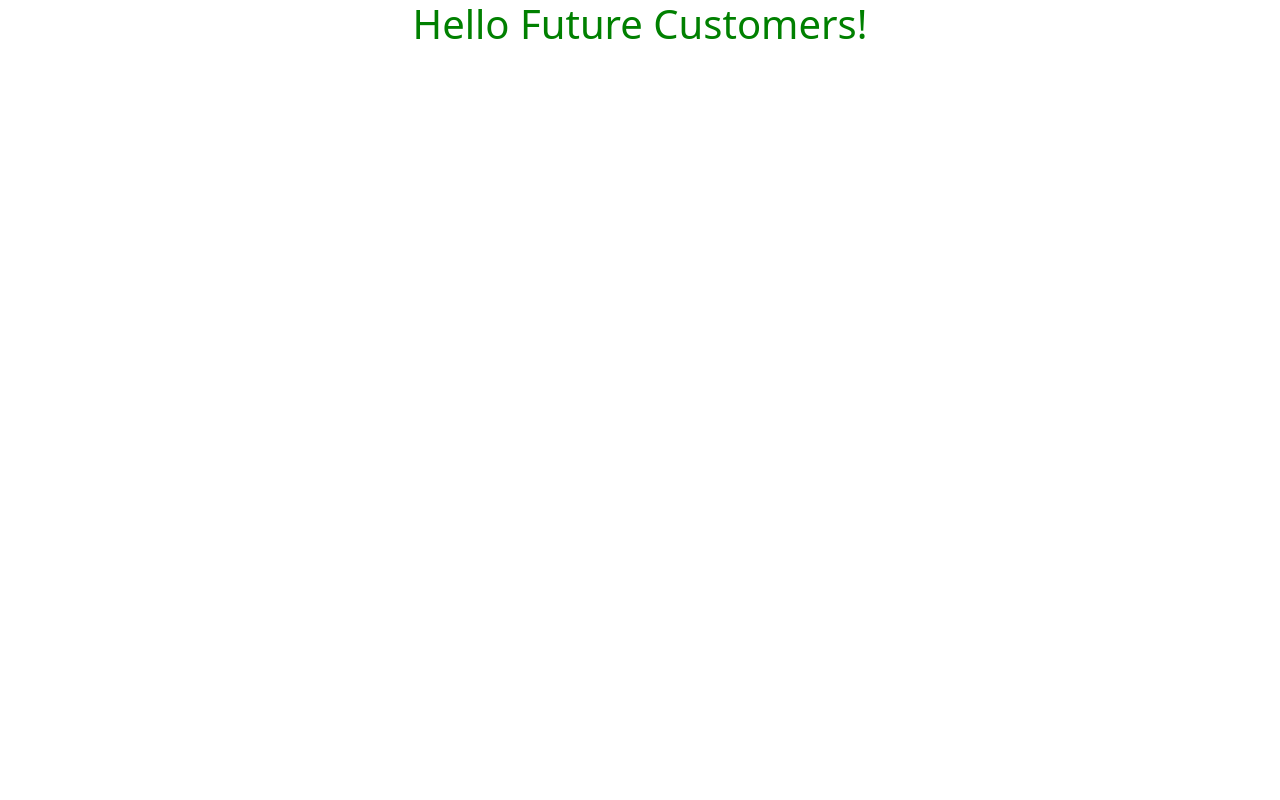
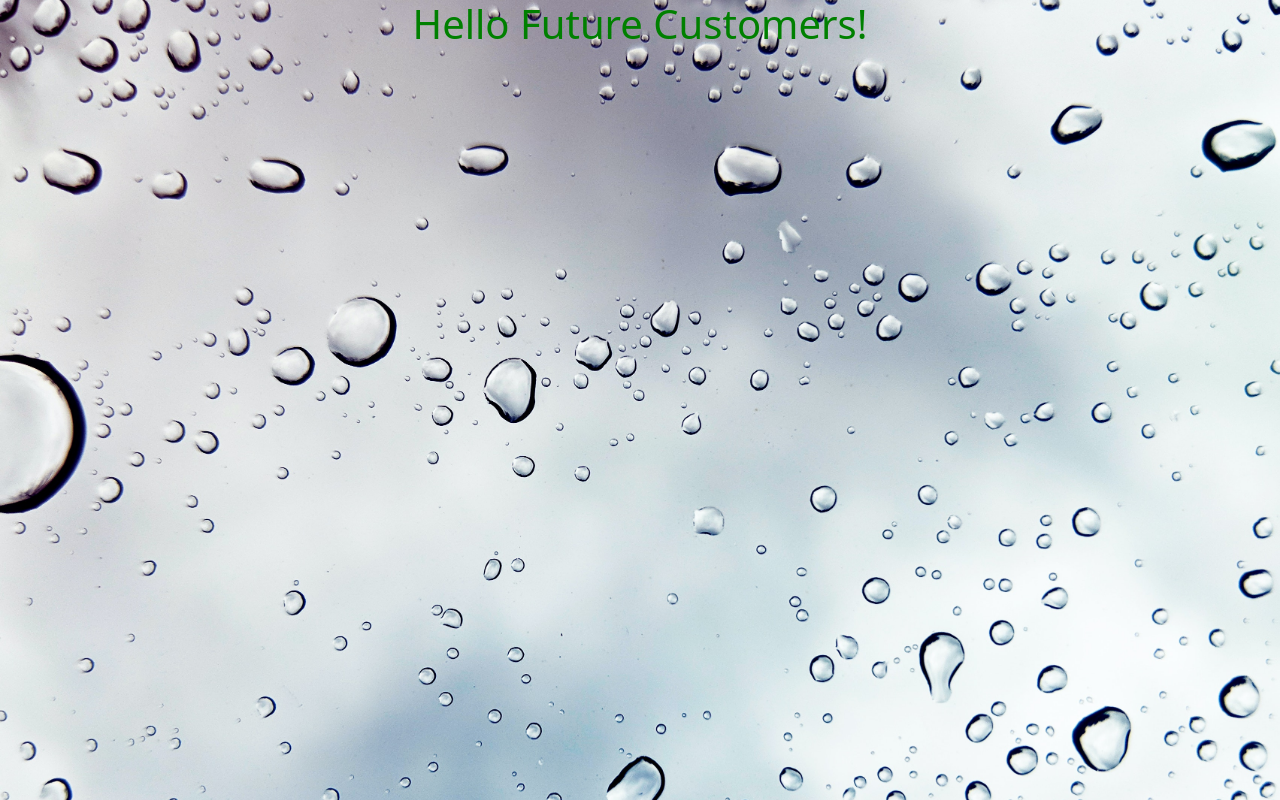
Before and after one commit to ameliasheppy/JTS, a plain HTML site: page media/index.html in a window 1280 px wide. Drawn offline with nearby package versions, Linux system fonts and the light colour scheme.

Commit message:
set background image
Set the Background Image and set it to cover the viewing screen.

```diff
--- a/media/jts.css
+++ b/media/jts.css
@@ -2,6 +2,10 @@
     --default-font-family:font-family: 'Noto Serif', serif;
 }
 
+body{
+    background-image: url("/media/windowbackground.jpg");
+    background-size: cover;
+}
 
 h1 {
   text-align: center;
```
